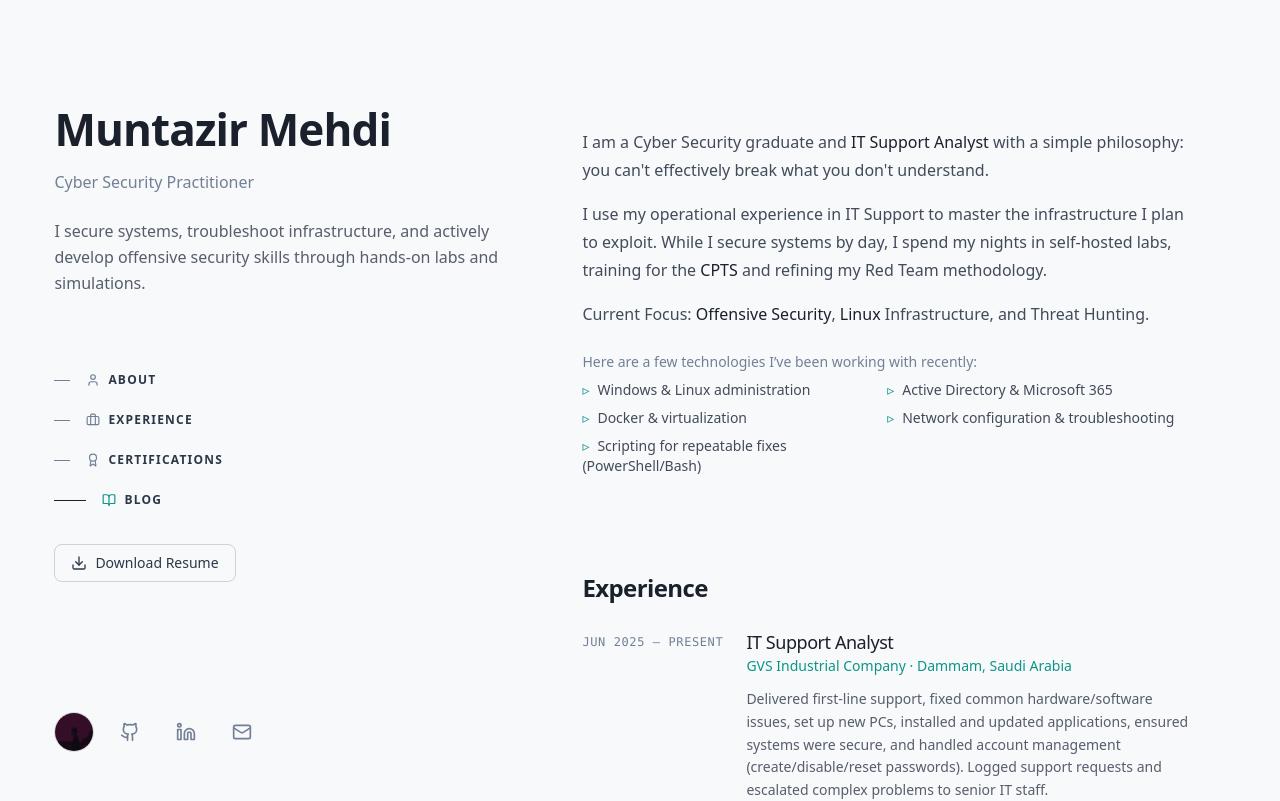
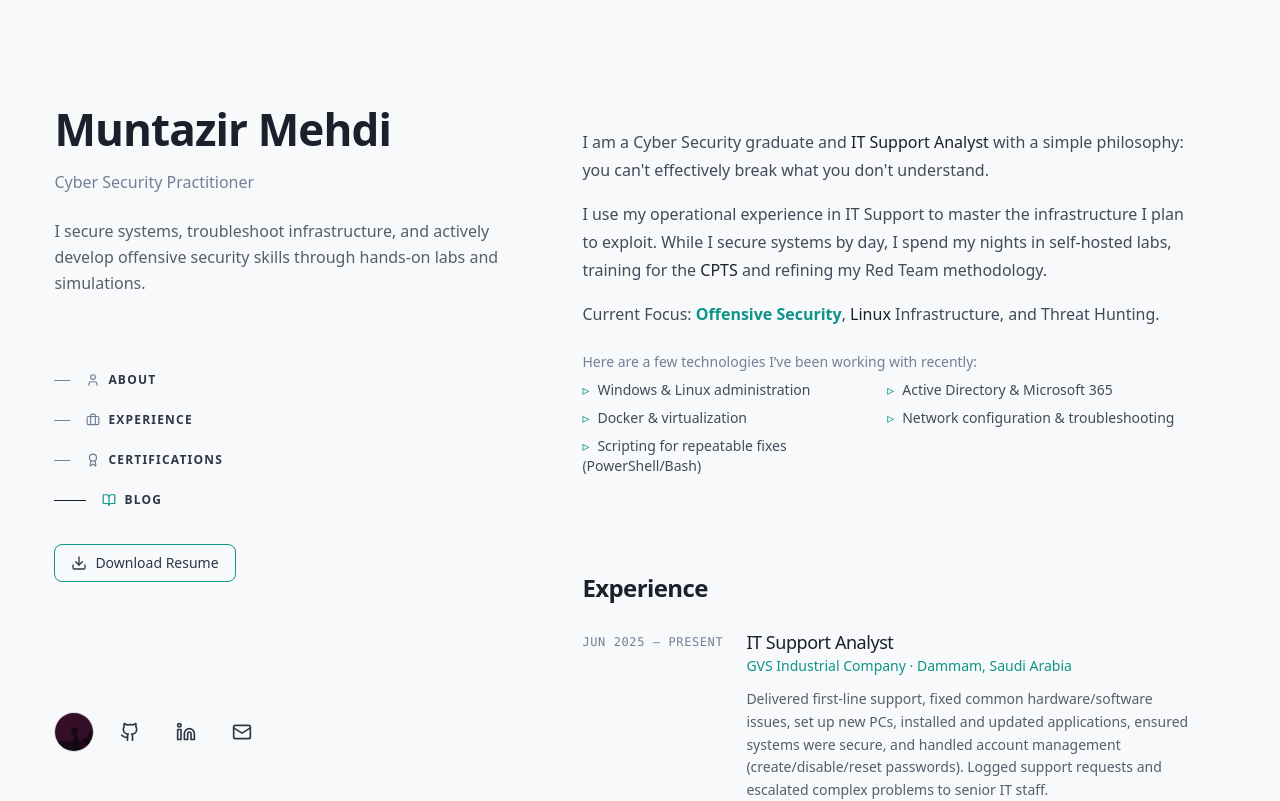
Before and after one commit to muntazirx/portfolio, a Next.js app: page / in a window 1280 px wide. Shown: the top 801 px of the page. Built offline with nearby package versions, Linux system fonts and the light colour scheme.

Commit message:
style: improve accent color distribution across site

```diff
--- a/src/app/page.tsx
+++ b/src/app/page.tsx
@@ -35,8 +35,16 @@ export default async function Home() {
     const parts = text.split(pattern);
     return parts.map((part, i) => {
       if (pattern.test(part)) {
-         return (
-          <span key={i} className="text-heading font-medium">
+        const isOffensiveSecurity = part.toLowerCase() === "offensive security";
+        return (
+          <span
+            key={i}
+            className={
+              isOffensiveSecurity
+                ? "text-accent font-bold"
+                : "text-heading font-medium"
+            }
+          >
             {part}
           </span>
         );
--- a/src/components/Sidebar.tsx
+++ b/src/components/Sidebar.tsx
@@ -23,7 +23,7 @@ export default function Sidebar() {
                 target="_blank"
                 rel="noopener noreferrer"
                 download="Syed Muntazir Mehdi CV.pdf"
-                className="inline-flex items-center gap-2 text-sm text-foreground/90 border border-foreground/20 bg-transparent px-4 py-2 rounded-lg hover:bg-foreground/5 hover:border-accent/30 hover:text-accent transition-all duration-200 focus:outline-none focus-visible:ring-2 focus-visible:ring-accent/40 group"
+                className="inline-flex items-center gap-2 text-sm text-foreground/90 border border-accent bg-transparent px-4 py-2 rounded-lg hover:bg-accent/10 hover:text-accent transition-all duration-200 focus:outline-none focus-visible:ring-2 focus-visible:ring-accent/40 group"
               >
                 <Download className="h-4 w-4 transition-transform group-hover:translate-y-[-2px]" />
                 Download Resume
--- a/src/components/SocialIcons.tsx
+++ b/src/components/SocialIcons.tsx
@@ -13,14 +13,14 @@ const icons: Record<string, ReactNode> = {
 
 export default function SocialIcons() {
   return (
-    <ul className="flex items-center gap-4 text-muted">
+    <ul className="flex items-center gap-4">
       {socialLinks.map((link) => (
         <li key={link.name}>
           <a
             href={link.href}
             target={link.name === "Email" ? undefined : "_blank"}
             rel={link.name === "Email" ? undefined : "noopener noreferrer"}
-            className={`inline-flex ${ICON_BUTTON_SIZE} items-center justify-center rounded hover:text-accent hover:-translate-y-1 transition-all duration-200 focus:outline-none focus-visible:ring-2 focus-visible:ring-accent/40`}
+            className={`inline-flex ${ICON_BUTTON_SIZE} items-center justify-center rounded text-muted hover:text-accent hover:-translate-y-1 transition-all duration-200 focus:outline-none focus-visible:ring-2 focus-visible:ring-accent/40`}
             aria-label={link.name}
           >
             {icons[link.name] ?? <span className="h-1.5 w-1.5 rounded-full bg-current" />}
--- a/src/components/Timeline.tsx
+++ b/src/components/Timeline.tsx
@@ -55,7 +55,7 @@ export default function Timeline({ items }: Props) {
               {item.skills.map((s) => (
                 <span
                   key={s}
-                  className="text-xs px-2.5 py-1 rounded-md bg-foreground/5 text-foreground/70 border border-foreground/10 group-hover:border-accent/20 group-hover:text-accent transition-colors"
+                  className="text-xs px-2.5 py-1 rounded-md bg-accent/10 text-accent transition-colors"
                 >
                   {s}
                 </span>
```
